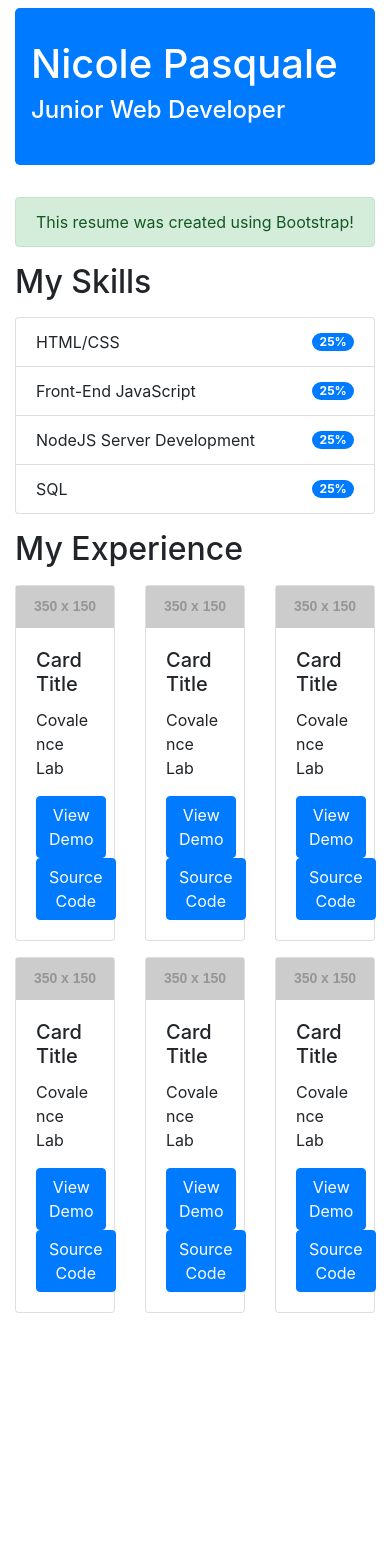
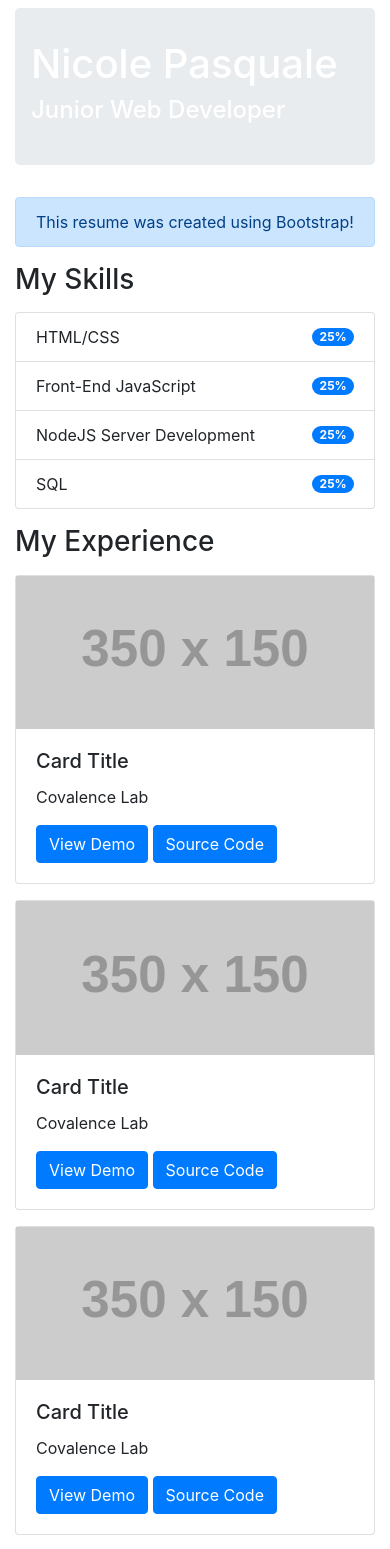
Before and after one commit to NSquale21/bootstrap-resume, a plain HTML site: page index.html in a window 390 px wide. Shown: the top 1549 px of the page. Before the commit the page ends 1329 px from the top, so only its background shows below. Drawn offline with nearby package versions, Linux system fonts and the light colour scheme; placeholder pictures from the web are drawn by us.

Commit message:
Add grid breakpoints & footer

```diff
--- a/index.html
+++ b/index.html
@@ -10,14 +10,14 @@
 	</head>
 	<body>
 		<header class="container">
-			<div class="jumbotron bg-primary text-white mt-2">
+			<div class="jumbotron header-color text-white mt-2">
 				<h1>Nicole Pasquale</h1>
 				<h4>Junior Web Developer</h4>
 			</div>
 		</header>
 		<main role="main" class="container">
-			<div class="alert alert-success" role="alert">This resume was created using Bootstrap!</div>
-			<h2 class="my-3">My Skills</h2>
+			<div class="alert alert-primary" role="alert">This resume was created using Bootstrap!</div>
+			<h3 class="my-3">My Skills</h2>
 			<section>
 				<ul class="list-group">
 					<li class="list-group-item d-flex justify-content-between align-items-center">HTML/CSS<span class="badge badge-primary badge-pill">25%</span></li>
@@ -26,10 +26,10 @@
 					<li class="list-group-item d-flex justify-content-between align-items-center">SQL<span class="badge badge-primary badge-pill">25%</span></li>
 				</ul>
 			</section>
-			<h2 class="my-3">My Experience</h2>
+			<h3 class="my-3">My Experience</h2>
 			<section class="row">
 				<!-- Card -->
-				<article class="col-4">
+				<article class="col-sm-6 col-lg-4 mb-3">
 					<div class="card">
 						<img src="https://via.placeholder.com/350x150" alt="Placeholder photo">
 						<div class="card-body">
@@ -41,7 +41,7 @@
 					</div>
 				</article>
 				<!-- Card -->
-				<article class="col-4 mb-3">
+				<article class="col-sm-6 col-lg-4 mb-3">
 					<div class="card">
 						<img src="https://via.placeholder.com/350x150" alt="Placeholder photo">
 						<div class="card-body">
@@ -53,7 +53,7 @@
 					</div>
 				</article>
 				<!-- Card -->
-				<article class="col-4 mb-3">
+				<article class="col-sm-6 col-lg-4 mb-3">
 					<div class="card">
 						<img src="https://via.placeholder.com/350x150" alt="Placeholder photo">
 						<div class="card-body">
@@ -65,7 +65,7 @@
 					</div>
 				</article>
 				<!-- Card -->
-				<article class="col-4 mb-3">
+				<article class="col-sm-6 col-lg-4 mb-3">
 					<div class="card">
 						<img src="https://via.placeholder.com/350x150" alt="Placeholder photo">
 						<div class="card-body">
@@ -77,7 +77,7 @@
 					</div>
 				</article>
 				<!-- Card -->
-				<article class="col-4 mb-3">
+				<article class="col-sm-6 col-lg-4 mb-3">
 					<div class="card">
 						<img src="https://via.placeholder.com/350x150" alt="Placeholder photo">
 						<div class="card-body">
@@ -89,7 +89,7 @@
 					</div>
 				</article>
 				<!-- Card -->
-				<article class="col-4 mb-3">
+				<article class="col-sm-6 col-lg-4 mb-3">
 					<div class="card">
 						<img src="https://via.placeholder.com/350x150" alt="Placeholder photo">
 						<div class="card-body">
@@ -102,6 +102,12 @@
 				</article>
 			</section>
 		</main>
+		<footer class="container">
+			<div class="jumbotron text-center mt-2">
+				<h4>Contact Info</h4>
+				<p>Email@gmail.com</p>
+			</div>
+		</footer>
 		<!-- Bootstrap Scripts -->
 		<script src="https://code.jquery.com/jquery-3.3.1.slim.min.js" integrity="sha384-q8i/X+965DzO0rT7abK41JStQIAqVgRVzpbzo5smXKp4YfRvH+8abtTE1Pi6jizo" crossorigin="anonymous"></script>
 		<script src="https://cdnjs.cloudflare.com/ajax/libs/popper.js/1.14.7/umd/popper.min.js" integrity="sha384-UO2eT0CpHqdSJQ6hJty5KVphtPhzWj9WO1clHTMGa3JDZwrnQq4sF86dIHNDz0W1" crossorigin="anonymous"></script>
```
